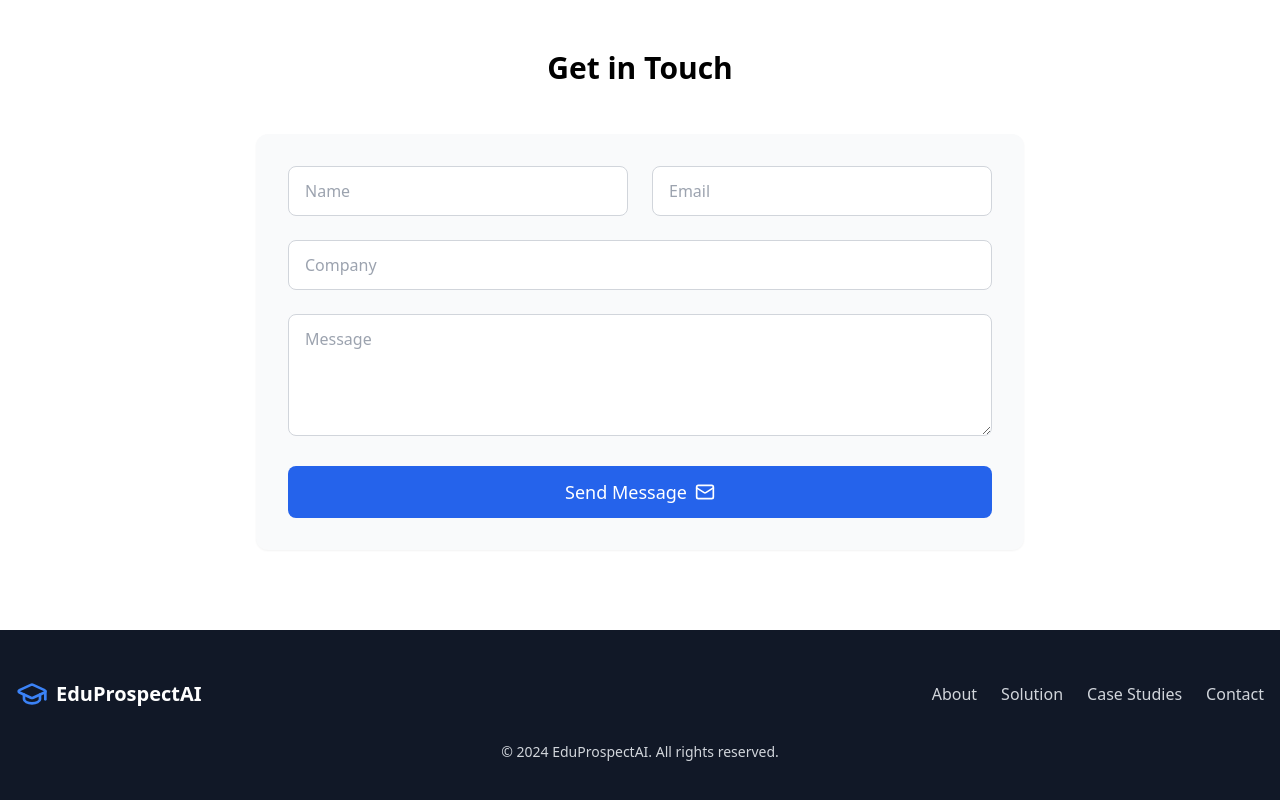
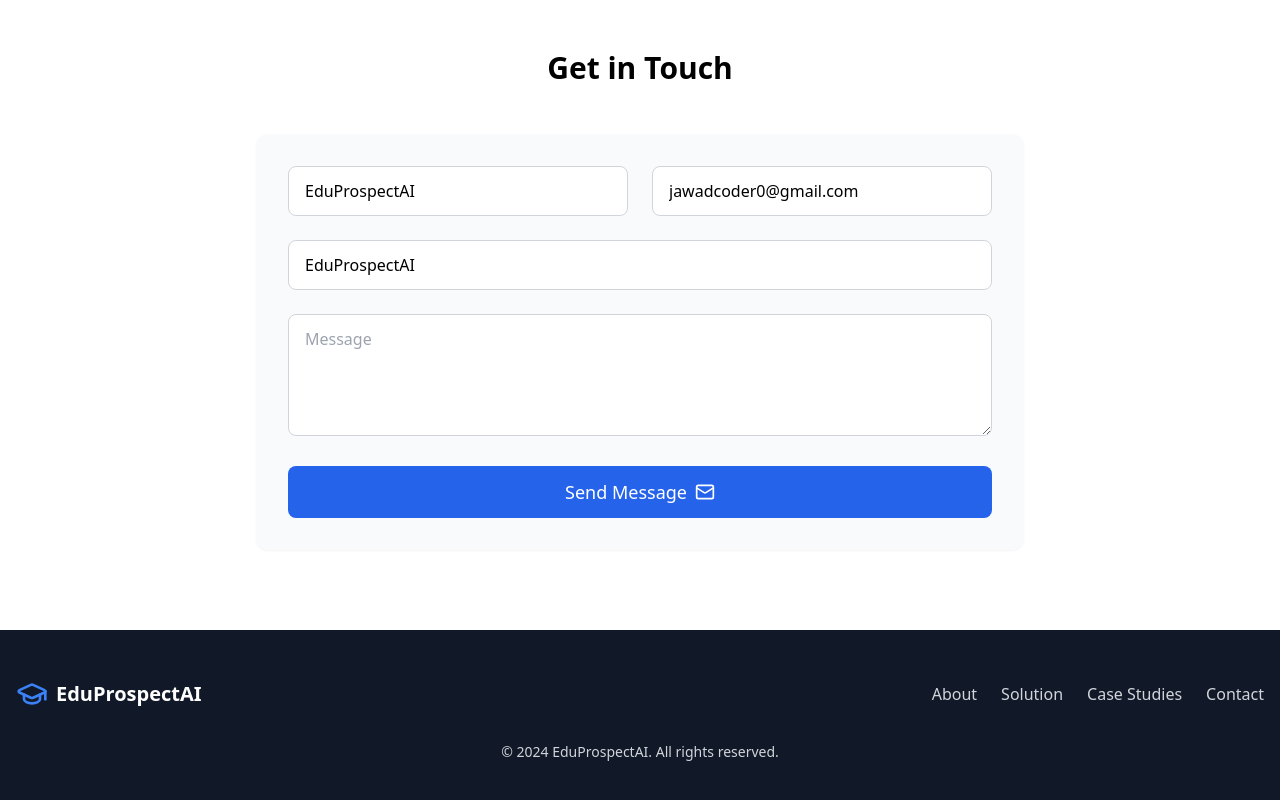
Before and after one commit to jawad0110/EduProspectAI, a React (Vite) app: page / in a window 1280 px wide. Shown: the part 2090-2890 px from the top of the page. Built offline with nearby package versions, Linux system fonts and the light colour scheme.

Commit message:
Update ContactUs.tsx

```diff
--- a/src/components/ContactUs.tsx
+++ b/src/components/ContactUs.tsx
@@ -1,32 +1,82 @@
-import React from 'react';
+import React, { useState } from 'react';
 import { Mail } from 'lucide-react';
+import emailjs from 'emailjs-com';
 
 export default function ContactUs() {
+  const [formData, setFormData] = useState({
+    name: 'EduProspectAI',
+    email: 'jawadcoder0@gmail.com',
+    company: 'EduProspectAI',
+    message: '',
+  });
+
+  const handleChange = (e) => {
+    const { name, value } = e.target;
+    setFormData({
+      ...formData,
+      [name]: value,
+    });
+  };
+
+  const handleSubmit = (e) => {
+    e.preventDefault();
+
+    emailjs
+      .send(
+        'service_6g9aw2g', // replace with your EmailJS service ID
+        'template_qy4ngln', // replace with your EmailJS template ID
+        formData, // the form data to be sent
+        'QAV0rp-C7L1jRwMT_' // replace with your EmailJS user ID
+      )
+      .then(
+        (response) => {
+          console.log('Email sent successfully:', response);
+          // Optionally show a success message
+        },
+        (error) => {
+          console.log('Error sending email:', error);
+          // Optionally show an error message
+        }
+      );
+  };
+
   return (
     <section id="contact" className="py-20 px-4 bg-white">
       <div className="max-w-7xl mx-auto">
         <div className="max-w-3xl mx-auto text-center">
           <h2 className="text-3xl font-bold mb-12">Get in Touch</h2>
           <div className="bg-gray-50 p-8 rounded-xl shadow-sm">
-            <form className="space-y-6">
+            <form onSubmit={handleSubmit} className="space-y-6">
               <div className="grid md:grid-cols-2 gap-6">
                 <input
                   type="text"
+                  name="name"
+                  value={formData.name}
+                  onChange={handleChange}
                   placeholder="Name"
                   className="w-full px-4 py-3 rounded-lg border border-gray-300 focus:ring-2 focus:ring-blue-600 focus:border-transparent"
                 />
                 <input
                   type="email"
+                  name="email"
+                  value={formData.email}
+                  onChange={handleChange}
                   placeholder="Email"
                   className="w-full px-4 py-3 rounded-lg border border-gray-300 focus:ring-2 focus:ring-blue-600 focus:border-transparent"
                 />
               </div>
               <input
                 type="text"
+                name="company"
+                value={formData.company}
+                onChange={handleChange}
                 placeholder="Company"
                 className="w-full px-4 py-3 rounded-lg border border-gray-300 focus:ring-2 focus:ring-blue-600 focus:border-transparent"
               />
               <textarea
+                name="message"
+                value={formData.message}
+                onChange={handleChange}
                 placeholder="Message"
                 rows={4}
                 className="w-full px-4 py-3 rounded-lg border border-gray-300 focus:ring-2 focus:ring-blue-600 focus:border-transparent"
```
